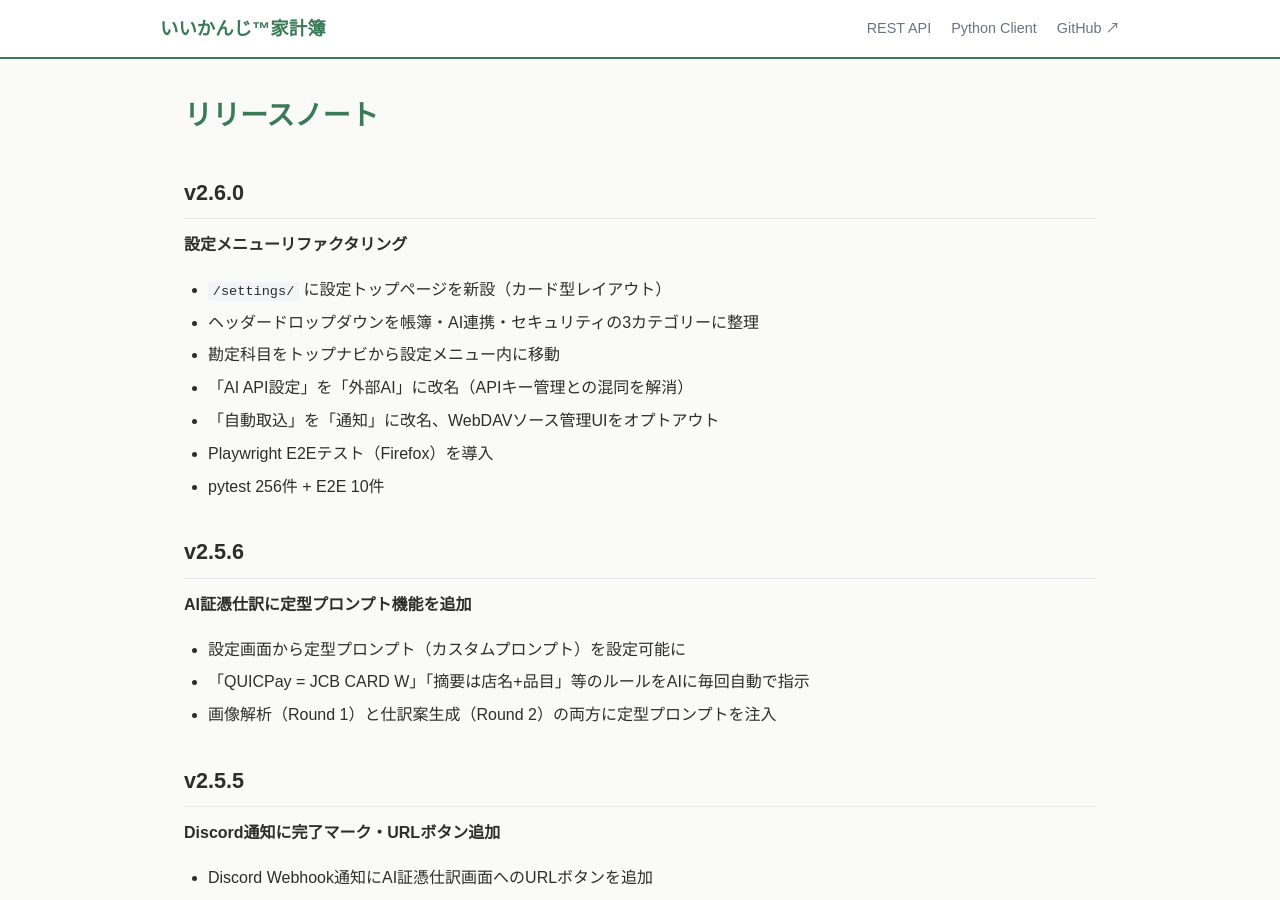
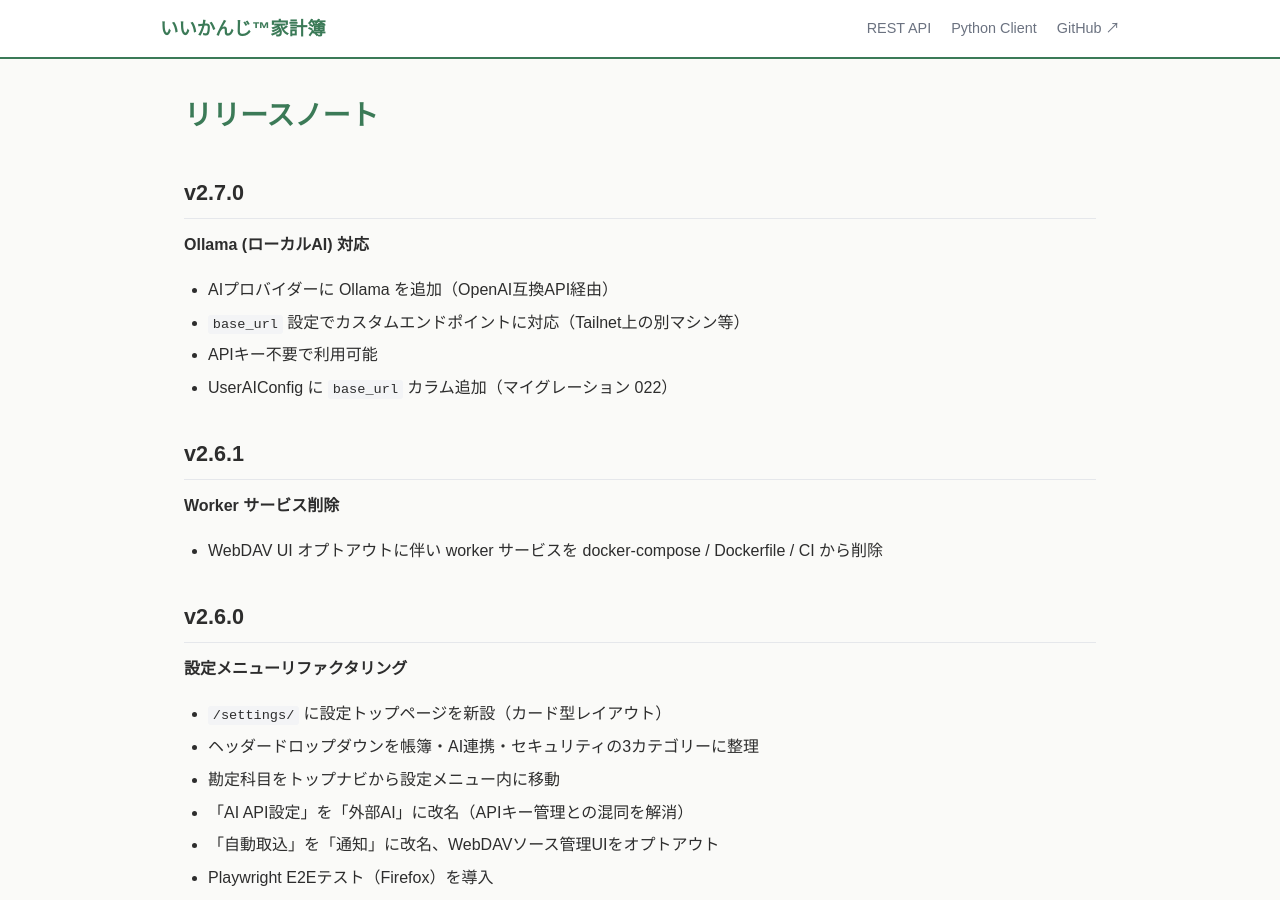
Before and after one commit to nananek/iikanji-kakeibo, a Jekyll site: the page built from docs/releases.md, in a window 1280 px wide and 900 px high. Built offline with Jekyll 4.4.1, drawn with Linux system fonts in a browser that asks for light colours.

Commit message:
docs: リリースノートに v2.6.1, v2.7.0 を追加
Co-Authored-By: Claude Opus 4.6 <noreply@anthropic.com>

```diff
--- a/docs/releases.md
+++ b/docs/releases.md
@@ -4,6 +4,21 @@ title: リリースノート
 ---
 
 # リリースノート
+
+## v2.7.0
+
+**Ollama (ローカルAI) 対応**
+
+- AIプロバイダーに Ollama を追加（OpenAI互換API経由）
+- `base_url` 設定でカスタムエンドポイントに対応（Tailnet上の別マシン等）
+- APIキー不要で利用可能
+- UserAIConfig に `base_url` カラム追加（マイグレーション 022）
+
+## v2.6.1
+
+**Worker サービス削除**
+
+- WebDAV UI オプトアウトに伴い worker サービスを docker-compose / Dockerfile / CI から削除
 
 ## v2.6.0
 
```
